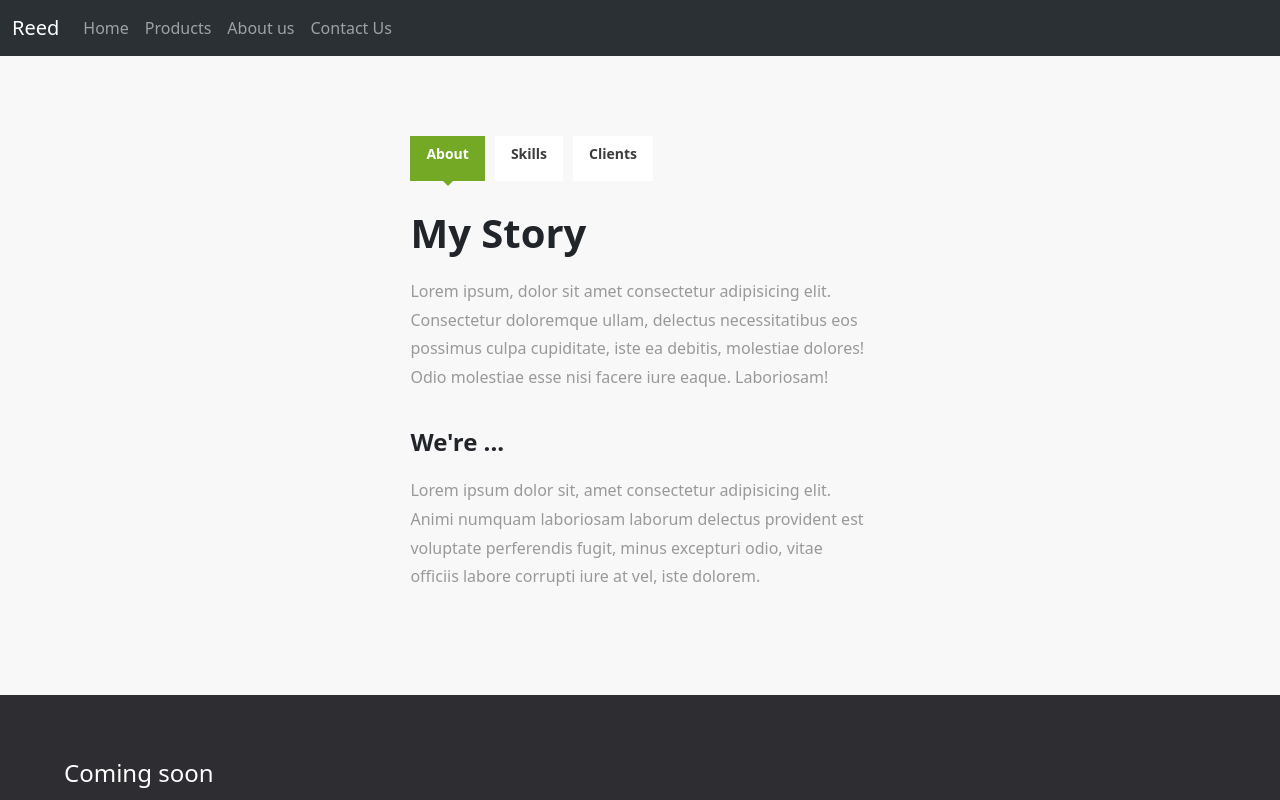
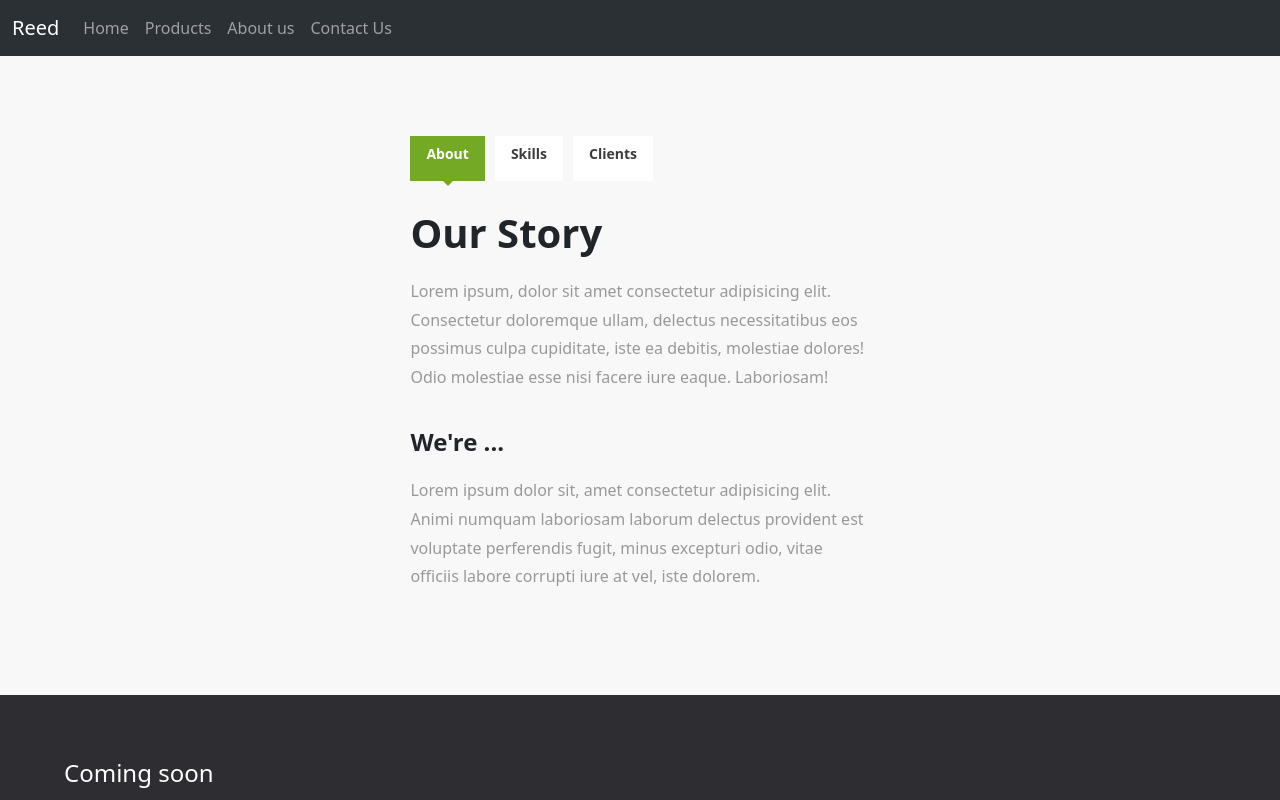
Before and after one commit to antoruizx/Crypto-Page, a React (Vite) app: page /aboutUs in a window 1280 px wide. Shown: the top 800 px of the page. Built offline with nearby package versions, Linux system fonts and the light colour scheme.

Commit message:
micro detail about us

```diff
--- a/src/pages/AboutUsPage.jsx
+++ b/src/pages/AboutUsPage.jsx
@@ -30,7 +30,7 @@ const AboutUsPage = () => {
                         <div className="tab-content">
                             {/* About Content */}
                             <div className={toggleTab === 1 ? "content active-content": "content"}>
-                                <h2>My Story</h2>
+                                <h2>Our Story</h2>
                                 <p>Lorem ipsum, dolor sit amet consectetur adipisicing elit. Consectetur doloremque ullam, delectus necessitatibus eos possimus culpa cupiditate, iste ea debitis, molestiae dolores! Odio molestiae esse nisi facere iure eaque. Laboriosam!</p>
                                 <h3>We're ...</h3>
                                 <p>Lorem ipsum dolor sit, amet consectetur adipisicing elit. Animi numquam laboriosam laborum delectus provident est voluptate perferendis fugit, minus excepturi odio, vitae officiis labore corrupti iure at vel, iste dolorem.</p>
```
